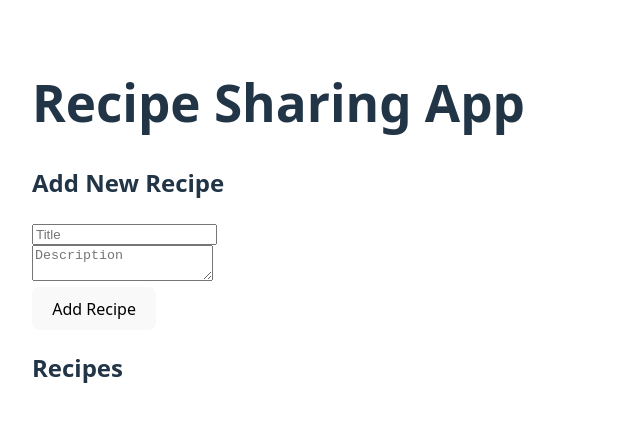
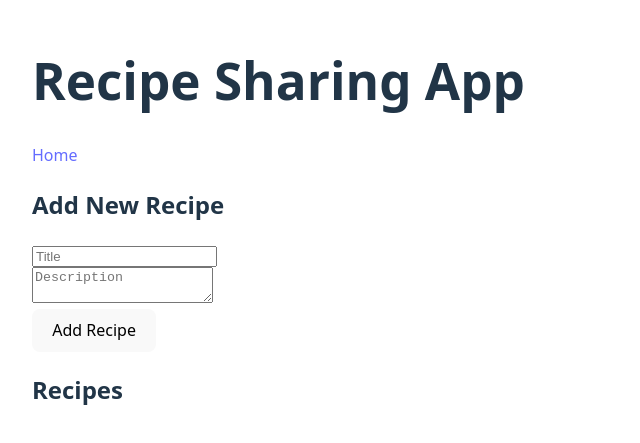
Before and after one commit to Adom-engineer/alx-fe-reactjs, a React (Vite) app in the folder recipe-sharing-app/: page / in a window 1280 px wide. Shown: the part 177-620 px from the top of the page, without its empty margins (0-640 px from the left). Built offline with nearby package versions, Linux system fonts and the light colour scheme.

Commit message:
Fix: Wrap app with BrowserRouter for routing

```diff
--- a/recipe-sharing-app/src/App.jsx
+++ b/recipe-sharing-app/src/App.jsx
@@ -1,13 +1,31 @@
+import { BrowserRouter as Router, Routes, Route, Link } from 'react-router-dom';
+import RecipeList from './components/RecipeList';
 import AddRecipeForm from './components/AddRecipeForm';
-import RecipeList from './components/RecipeList';
+import RecipeDetails from './components/RecipeDetails';
 
 function App() {
   return (
-    <div style={{ padding: '2rem' }}>
-      <h1>Recipe Sharing App</h1>
-      <AddRecipeForm />
-      <RecipeList />
-    </div>
+    <Router>
+      <div style={{ padding: '2rem' }}>
+        <h1>Recipe Sharing App</h1>
+        <nav>
+          <Link to="/">Home</Link>
+        </nav>
+
+        <Routes>
+          <Route
+            path="/"
+            element={
+              <>
+                <AddRecipeForm />
+                <RecipeList />
+              </>
+            }
+          />
+          <Route path="/recipe/:id" element={<RecipeDetails />} />
+        </Routes>
+      </div>
+    </Router>
   );
 }
 
```
